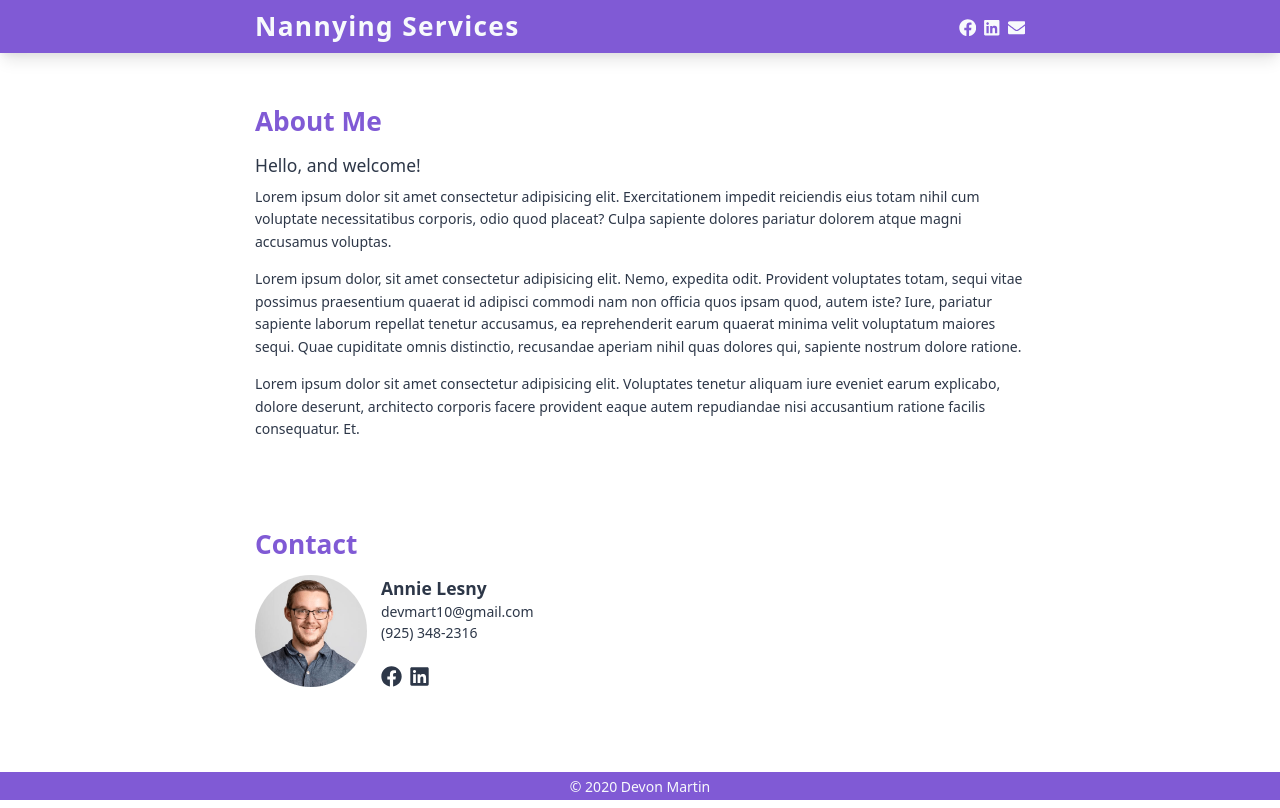
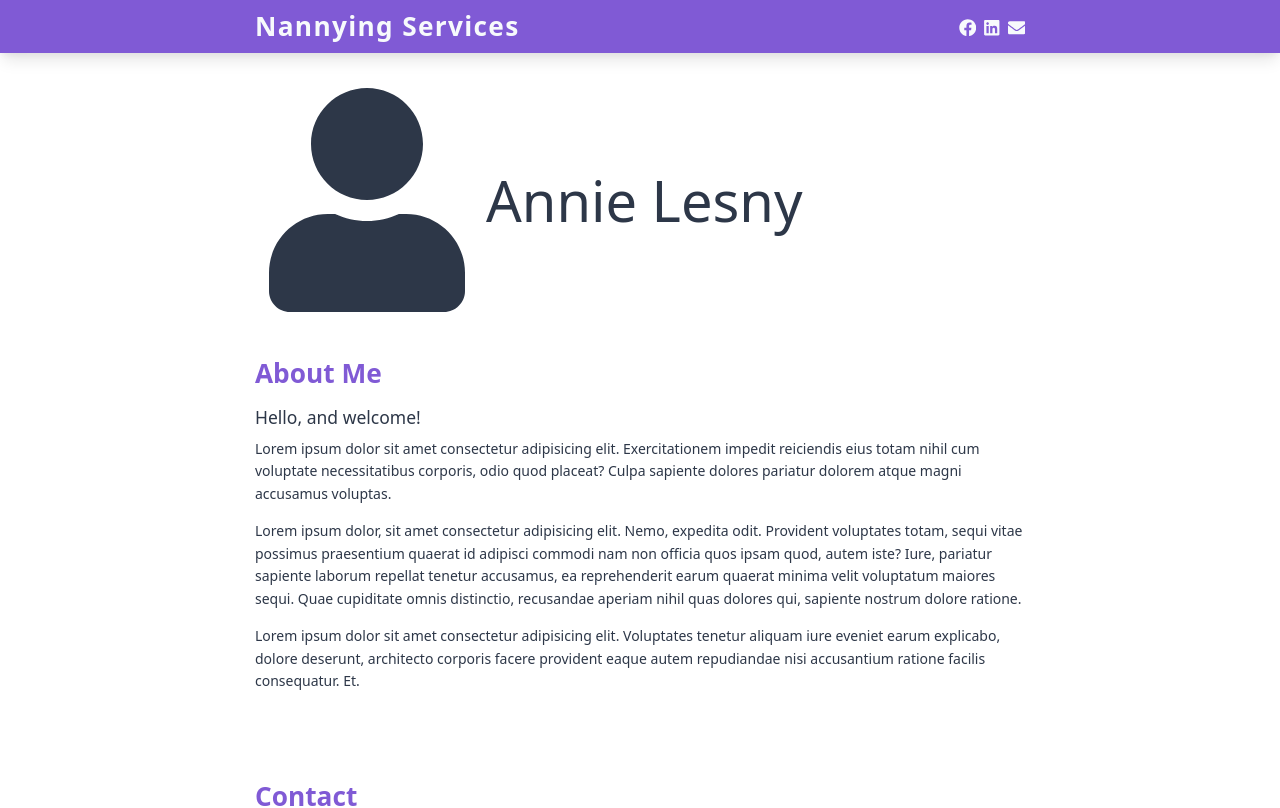
Before and after one commit to devmart10/annie-website, a Next.js app: page / in a window 1280 px wide. Shown: the top 808 px of the page. Built offline with nearby package versions, Linux system fonts and the light colour scheme.

Commit message:
adds hero section

```diff
--- a/pages/index.js
+++ b/pages/index.js
@@ -3,10 +3,12 @@ import Layout from "../src/components/Layout";
 
 import AboutMe from "../src/sections/AboutMe";
 import Contact from "../src/sections/Contact";
+import Hero from "../src/sections/Hero";
 
 const Index = () => {
   return (
     <Layout>
+      <Hero></Hero>
       <AboutMe></AboutMe>
       <Contact></Contact>
     </Layout>
--- /dev/null
+++ b/src/sections/Hero.js
@@ -0,0 +1,15 @@
+import React from "react";
+import { FaUser } from "react-icons/fa";
+
+const Hero = () => {
+  return (
+    <section id="hero">
+      <div className="flex items-center pt-4 mb-4">
+        <FaUser className="w-32 h-32 mr-2 md:w-64 md:h-64"></FaUser>
+        <h1 className="m-0 md:text-6xl md:font-light">Annie Lesny</h1>
+      </div>
+    </section>
+  );
+};
+
+export default Hero;
```
